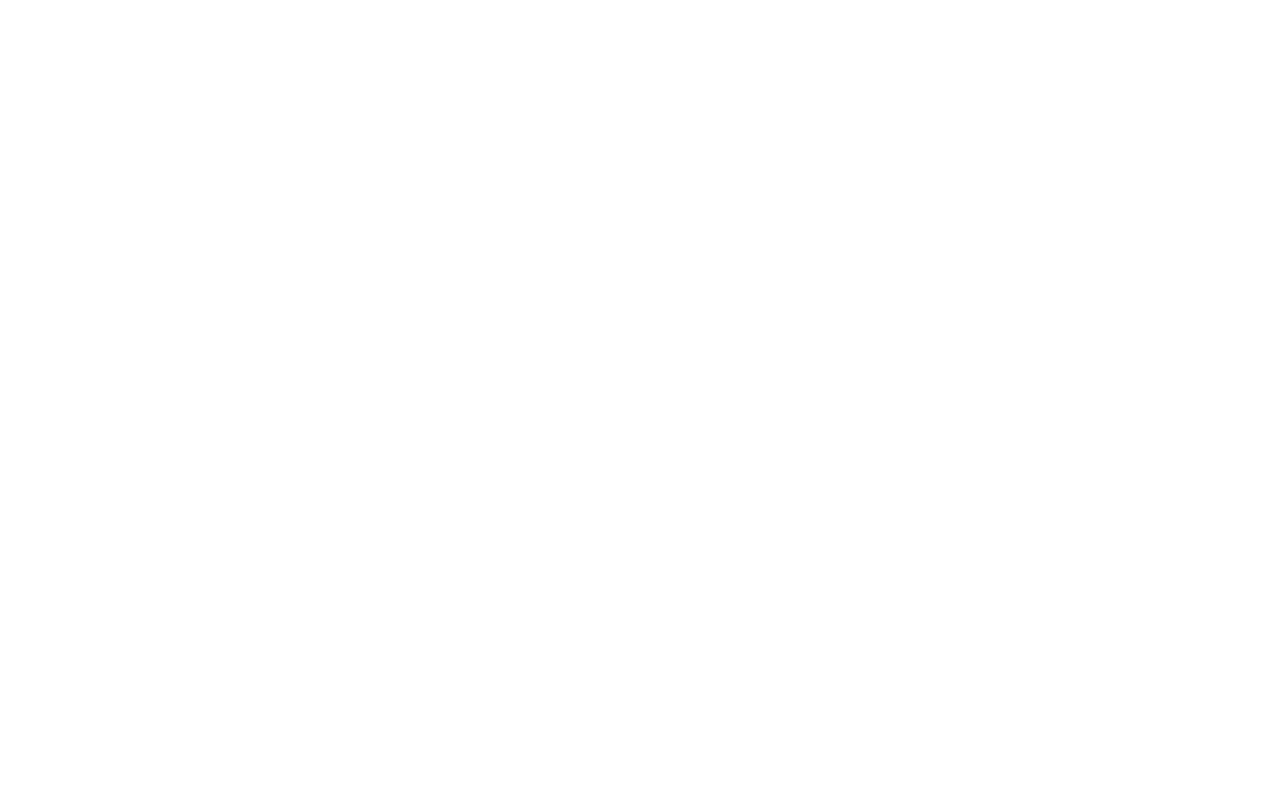
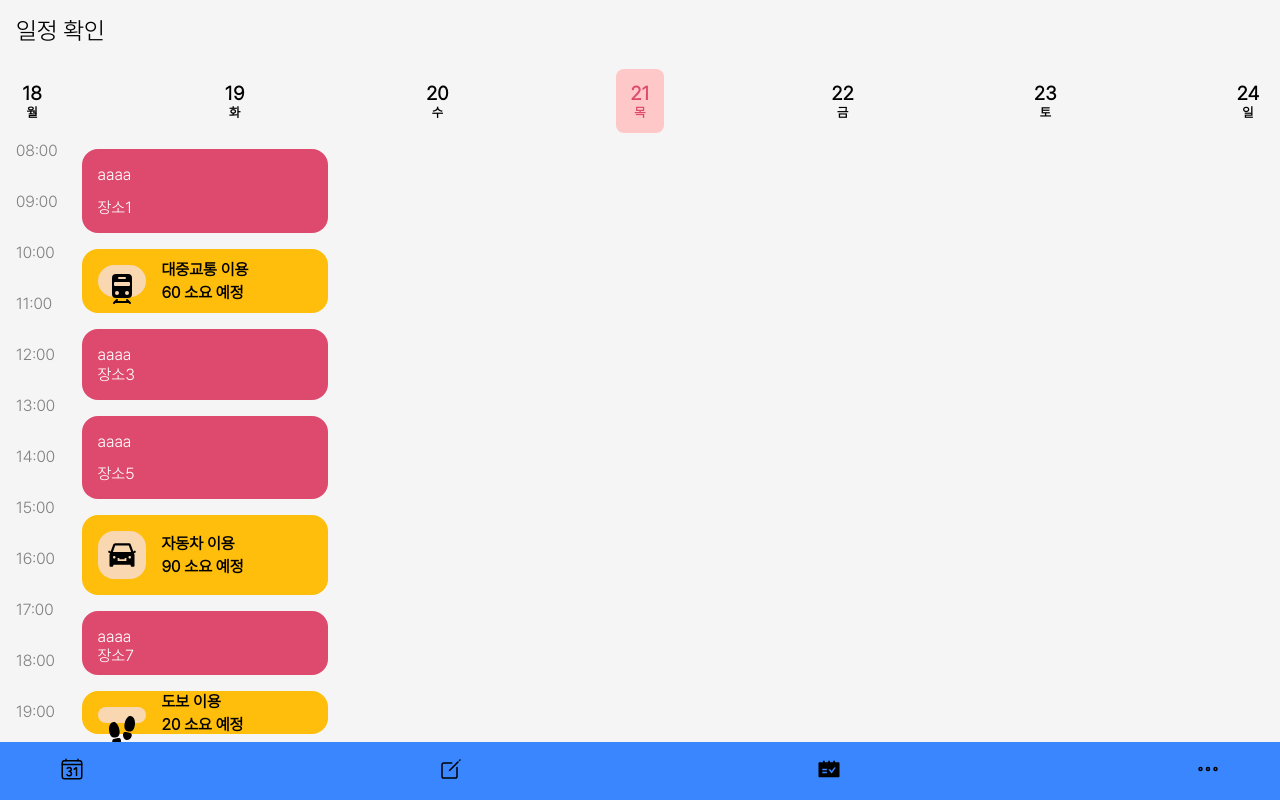
Before and after one commit to smart-calander-assistant/FE, a React (Create React App) app: page /schedule in a window 1280 px wide. Before the commit this address had no page. Built offline with nearby package versions, Linux system fonts and the light colour scheme.

Commit message:
feat: setting page

```diff
--- a/src/App.js
+++ b/src/App.js
@@ -9,38 +9,28 @@
 import Schedule from './pages/Schedule';
 
 function App() {
-    const [isLogined, setIsLogined] = useState(false);
+    const [isLogined, setIsLogined] = useState(true);
 
-    // 로그인이 안된경우 로그인페이지
-    if (!isLogined) {
     return (
         <RootContainer>
             <OutterContainer>
                 <InnerContainer>
+                    {!isLogined ? (
                         <Routes>
                             <Route path='/' element={<Login />} />
                         </Routes>
+                    ) : (
+                        <Routes>
+                            <Route path='/calendar' element={<Calendar />} />
+                            <Route path='/todoplan' element={<Todoplan />} />
+                            <Route path='/schedule' element={<Schedule />} />
+                            <Route path='/setting' element={<Setting />} />
+                        </Routes>
+                    )}
                 </InnerContainer>
             </OutterContainer>
         </RootContainer>
     );
-    }
-    else {
-        return (
-            <RootContainer>
-                <OutterContainer>
-                    <InnerContainer>
-                    <Routes>
-                      <Route path="/calendar" element={<Calendar />} />
-                      <Route path="/todoplan" element={<Todoplan />} />
-                      <Route path="/schedule" element={<Schedule />} />
-                      <Route path="/setting" element={<Setting />} />
-                    </Routes>
-                    </InnerContainer>
-                </OutterContainer>
-            </RootContainer>
-        );
-    }
 }
 
 export default App;
--- /dev/null
+++ b/src/component/ExplainContent.jsx
@@ -0,0 +1,31 @@
+import React from 'react'
+import styled from 'styled-components'
+
+const ExplainContent = ({title, content}) => {
+  return (
+    <RootContainer>
+        <TitleBox>{title}</TitleBox>
+        <ContentBox>{content}</ContentBox>
+    </RootContainer>
+  )
+}
+
+export default ExplainContent;
+
+
+const RootContainer = styled.div`
+    display: flex;
+    flex-direction: column;
+    padding: 1rem;
+    gap: 0.5rem;
+
+`
+
+const TitleBox = styled.div`
+    font-weight: 600;
+    font-size: larger;
+`
+
+const ContentBox = styled.div`
+
+`
--- a/src/component/Header.jsx
+++ b/src/component/Header.jsx
@@ -12,7 +12,6 @@
 
 const HeaderContainer = styled.div`
     font-size: x-large;
-    font-weight: 600;
 
     margin: 1rem;
 `
--- /dev/null
+++ b/src/component/RecordContent.jsx
@@ -0,0 +1,66 @@
+import React from 'react'
+import styled from 'styled-components';
+import { IoClipboardOutline, IoFootball } from 'react-icons/io5';
+
+const RecordContent = ( {title, content, type, percent, } ) => {
+    let iconContent;
+
+    if (type === 'goal') {
+      iconContent = (
+        <IconContainer>
+            <IoFootball size={'2rem'}/>
+        </IconContainer>
+      );
+    } else if (type === 'achievement') {
+      iconContent = (
+        <IconContainer>
+            <IoClipboardOutline size={'2rem'}/>
+        </IconContainer>
+      );
+    }
+
+  return (
+    <RootContainer>
+        <ScheduleContainer>
+            {iconContent}
+            <TitleBox>
+                <p>{title}</p>
+                <p>{content}</p>
+            </TitleBox>
+        </ScheduleContainer>
+    </RootContainer>
+  )
+}
+
+export default RecordContent;
+
+
+const RootContainer = styled.div`
+    display: flex;
+    margin: 0.5rem;
+    padding: 1rem;
+    background-color: #de496e;
+    border-radius: 1rem;
+`
+
+const ScheduleContainer = styled.div`
+    display: flex;
+    justify-content: center;
+`
+
+const IconContainer = styled.div`
+    display: flex;
+    padding: 0.5rem;
+    margin: 0 0.5rem 0 0;
+    background-color: #F9B0D7;
+    border-radius: 1rem;
+`
+
+const TitleBox = styled.p`
+    display: flex;
+    flex-direction: column;
+    padding: 0 1rem;
+    justify-content: space-between;
+    gap: 0.25rem;
+    color: white;
+`
--- a/src/component/ScheduleContent.jsx
+++ b/src/component/ScheduleContent.jsx
@@ -1,55 +1,53 @@
-import React from 'react'
+import React from 'react';
 import styled from 'styled-components';
 
-const ScheduleContent = ( {start_time, end_time, title, place, } ) => {
-  return (
-    <RootContainer>
-        <TimeContainer>
-            <p>{start_time}</p>
-            <p style={{display: 'flex', justifyContent: 'center'}}>~</p>
-            <p>{end_time}</p>
-        </TimeContainer>
-        <BorderLineContainer />
-        <ScheduleContainer>
-            <TitleBox>{title}</TitleBox>
-            <p>{place}</p>
-        </ScheduleContainer>
-    </RootContainer>
+const ScheduleContent = ({ title, place, start_time, end_time }) => {
+    const startTime = start_time.split(':').map(Number);
+    const endTime = end_time.split(':').map(Number);
 
-  )
-}
+    let time;
+    if (
+        endTime[0] < startTime[0] ||
+        (endTime[0] === startTime[0] && endTime[1] < startTime[1])
+    ) {
+        time =
+            (24 - startTime[0] + endTime[0]) * 60 - startTime[1] + endTime[1];
+    } else {
+        time =
+            (endTime[0] - startTime[0]) * 60 + (endTime[1] - startTime[1]);
+    }
+    return (
+        <RootContainer height={time}>
+            <ScheduleContainer>
+                <TitleBox>
+                    <p>{title}</p>
+                    <p>{place}</p>
+                </TitleBox>
+            </ScheduleContainer>
+        </RootContainer>
+    );
+};
 
 export default ScheduleContent;
 
 
 const RootContainer = styled.div`
     display: flex;
-    margin: 1rem;
+    margin: 0.5rem;
     padding: 1rem;
-    background-color: #bee9e8;
+    background-color: #de496e;
     border-radius: 1rem;
-`
-
-const TimeContainer = styled.div`
-    display: flex;
-    flex-direction: column;
-
-    font-size: large;
-    font-weight: 500;
-`
-const BorderLineContainer = styled.div`
-    width: 0.1rem;
-    margin: 0 1rem;
-    background-color: #1b4965;
-`
+    width: 100%;
+    height: ${(props) => props.height / 30}rem;
+`;
 
 const ScheduleContainer = styled.div`
     display: flex;
-    flex-direction: column;
-    justify-content: space-between;
-`
+`;
 
 const TitleBox = styled.p`
-    font-size: larger;
-    font-weight: 500;
-`
+    display: flex;
+    flex-direction: column;
+    color: white;
+    justify-content: space-between;
+`;
--- /dev/null
+++ b/src/component/TransfortationContent.jsx
@@ -0,0 +1,77 @@
+import React from 'react'
+import styled from 'styled-components';
+import { IoSubway, IoFootsteps } from 'react-icons/io5';
+import { AiFillCar } from 'react-icons/ai';
+
+const TransfortationContent = ( {time, type} ) => {
+    let iconContent;
+    let title;
+
+    if (type === 'transfortation') {
+      iconContent = (
+        <IconContainer>
+            <IoSubway size={'2rem'}/>
+        </IconContainer>
+      );
+      title = '대중교통';
+    } else if (type === 'car') {
+      iconContent = (
+        <IconContainer>
+            <AiFillCar size={'2rem'}/>
+        </IconContainer>
+      );
+      title = '자동차';
+    } else if (type === 'onfoot') {
+      iconContent = (
+        <IconContainer>
+            <IoFootsteps size={'2rem'}/>
+        </IconContainer>
+      );
+      title = '도보';
+    }
+  return (
+    <RootContainer height={time}>
+        <ScheduleContainer>
+            {iconContent}
+            <TitleBox>
+                <p>{title} 이용</p>
+                <p>{time} 소요 예정</p>
+            </TitleBox>
+        </ScheduleContainer>
+    </RootContainer>
+  )
+}
+
+export default TransfortationContent;
+
+
+const RootContainer = styled.div`
+    display: flex;
+    margin: 0.5rem;
+    padding: 1rem;
+    background-color: #FFBE0B;
+    border-radius: 1rem;
+    width: 100%;
+    height: ${(props) => props.height / 30}rem;
+`
+
+const ScheduleContainer = styled.div`
+    display: flex;
+    justify-content: space-between;
+`
+
+const IconContainer = styled.div`
+    display: flex;
+    padding: 0.5rem;
+    background-color: #F9D7B0;
+    border-radius: 1rem;
+`
+
+const TitleBox = styled.p`
+    display: flex;
+    flex-direction: column;
+    font-weight: 600;
+    padding: 0 1rem;
+    justify-content: center;
+    gap: 0.25rem;
+`
--- a/src/pages/Schedule.js
+++ b/src/pages/Schedule.js
@@ -5,6 +5,7 @@
 import ScheduleContent from '../component/ScheduleContent';
 import { IoDesktop, IoDesktopOutline } from 'react-icons/io5';
 import DayCard from '../component/DayCard';
+import TransfortationContent from '../component/TransfortationContent';
 
 export default function Schedule() {
     const dayList = [
@@ -17,23 +18,108 @@
         { day: '일', date: 24 },
     ];
 
+    const scheduleList = [
+        {
+            title: 'aaaa',
+            place: '장소1',
+            start_time: '08:00',
+            end_time: '10:00',
+            type: 'schedule',
+        },
+        {
+            time: 60,
+            start_time: '10:00',
+            end_time: '11:00',
+            type: 'transfortation',
+        },
+        {
+            title: 'aaaa',
+            place: '장소3',
+            start_time: '11:30',
+            end_time: '13:00',
+            type: 'schedule',
+        },
+        {
+            title: 'aaaa',
+            place: '장소5',
+            start_time: '16:00',
+            end_time: '18:00',
+            type: 'schedule',
+        },
+        { time: 90, start_time: '18:00', end_time: '19:30', type: 'car' },
+        {
+            title: 'aaaa',
+            place: '장소7',
+            start_time: '21:00',
+            end_time: '22:00',
+            type: 'schedule',
+        },
+        { time: 20, start_time: '22:00', end_time: '22:20', type: 'onfoot' },
+    ];
+
+    const startTime = '08:00';
+    const endTime = '22:00';
+
+    const timeSlotList = generateTimeSlots(startTime, endTime, 60); // 1시간 간격으로 생성
+
     return (
         <RootContainer>
             <Header label={'일정 확인'} />
+            <DayContainer>
+                {dayList.map((item, index) => (
+                    <DayCard day={item.day} date={item.date} index={index} />
+                ))}
+            </DayContainer>
             <ContentWrapper>
-                <DayContainer>
-                    {dayList.map((item, index) => (
-                        <DayCard
-                            day={item.day}
-                            date={item.date}
-                            index={index}
+                <TimeContainer>
+                    {timeSlotList.map((timeSlot, index) => (
+                        <TimeSlot key={index}>{timeSlot}</TimeSlot>
+                    ))}
+                </TimeContainer>
+                <ScheduleContainer>
+                {scheduleList.map((item) =>
+                    item.type === 'schedule' ? (
+                        <ScheduleContent
+                            title={item.title}
+                            place={item.place}
+                            start_time={item.start_time}
+                            end_time={item.end_time}
                         />
-                    ))}
-                </DayContainer>
+                    ) : (
+                        <TransfortationContent
+                            time={item.time}
+                            type={item.type}
+                        />
+                    )
+                )}
+                </ScheduleContainer>
             </ContentWrapper>
             <Footer label={'schedule'} />
         </RootContainer>
     );
+}
+
+function generateTimeSlots(startTime, endTime, step) {
+    const timeSlots = [];
+    let currentTime = startTime;
+
+    while (currentTime <= endTime) {
+        timeSlots.push(currentTime);
+        currentTime = addMinutes(currentTime, step);
+    }
+
+    return timeSlots;
+}
+
+function addMinutes(time, minutes) {
+    const [hours, mins] = time.split(':').map(Number);
+    const totalMinutes = hours * 60 + mins + minutes;
+    const newHours = Math.floor(totalMinutes / 60);
+    const newMinutes = totalMinutes % 60;
+    return `${String(newHours).padStart(2, '0')}:${String(newMinutes).padStart(
+        2,
+        '0'
+    )}`;
 }
 
 const RootContainer = styled.div`
@@ -49,13 +135,8 @@
     padding: 0.5rem;
 `;
 
-const IconContainer = styled.div`
+const ContentWrapper = styled.div`
     display: flex;
-    align-items: center;
-`;
-
-const ContentWrapper = styled.div`
-    flex: 1;
     overflow-y: hidden;
     scroll-behavior: smooth;
 
@@ -71,6 +152,22 @@
         border-radius: 1rem;
     } */
     &::-webkit-scrollbar-track {
-        background-color: white;
+        background-color: #f5f5f5;
     }
 `;
+
+const ScheduleContainer = styled.div`
+    display: flex;
+    flex-direction: column;
+`;
+
+const TimeContainer = styled.div`
+    display: flex;
+    flex-direction: column;
+    padding: 0 1rem;
+    gap: 2rem;
+`;
+
+const TimeSlot = styled.div`
+    color: gray;
+`;
--- a/src/pages/Setting.js
+++ b/src/pages/Setting.js
@@ -2,21 +2,31 @@
 import Footer from '../component/Footer'
 import styled from 'styled-components'
 import Header from '../component/Header'
+import ExplainContent from '../component/ExplainContent'
+import RecordContent from '../component/RecordContent'
 
 export default function Setting() {
+    const [day, successDay] = [12, 8];
+    const successDayRate = ((successDay / day) * 100).toFixed(1);
+    const [todo, successTodo] = [28, 21];
+    const successTodoRate = ((successTodo / todo) * 100).toFixed(1);
+    const recommended = 7;
+
   return (
     <RootContainer>
         <Header label={'설정'}/>
         <ContentWrapper>
+            <ExplainContent title={"일정 기록 현황"} content={"얼마나 갓생을 살고 있는지 확인해보세요!!"}/>
             <RecordContainer>
-                <ContentBox>기록페이지</ContentBox>
-                <RecordBox>일정 수행 : 8 / 10</RecordBox>
-                <RecordBox>성공적인 하루 : 4 / 10</RecordBox>
+                <RecordContent title={"성공적인 하루"} content={`${day}일동안 ${successDay}일의 일정을 마무리했어요`} type={"goal"} percent={`달성률 ${successDayRate}%`}/>
+                <RecordContent title={"바쁘다 바빠"} content={`${todo}개의 해야할 일 중 ${successTodo}개를 끝냈어요`} type={"goal"} percent={`달성률 ${successTodoRate}%`}/>
+                <RecordContent title={"정교한 일정 설정"} content={`Ai가 추천한 일정을 ${recommended}번을 선택했어요`} type={"achievement"}/>
             </RecordContainer>
-            <ContentBox>내 정보수정</ContentBox>
-            <ContentBox>로그아웃</ContentBox>
-            <ContentBox>1:1 문의</ContentBox>
-            <ContentBox>회원탈퇴</ContentBox>
+            <ExplainContent title={"일정 기록 초기화"} content={"일정 기록 현황을 전부 초기화할 수 있습니다!!"}/>
+            <ExplainContent title={"내 정보수정"} content={"개인정보를 바꿀 수 있습니다"}/>
+            <ExplainContent title={"1:1 문의"} content={"불편한 점 및 문의사항을 남겨주세요"}/>
+            <ExplainContent title={"로그아웃"} content={"혹시 개인핸드폰 및 PC가 아니라면 로그아웃을 해주세요"}/>
+            <ExplainContent title={"회원 탈퇴"} content={"계정을 삭제합니다"}/>
         </ContentWrapper>
         <Footer label={'setting'} />
     </RootContainer>
@@ -32,21 +42,11 @@
 `;
 
 const RecordContainer = styled.div`
-    display: grid;
-    margin: 1rem 0;
-    background-color: #62B6CB;
-`
-const RecordBox = styled.div`
-    margin: 0.5rem 1rem;
-    padding: 1rem 0;
-    background-color: #BEE9E8;
-    border-radius: 0.5rem;
+    display: flex;
+    flex-direction: column;
+    margin: 0 0.25rem;
 `
 
-const ContentBox = styled.div`
-    margin: 1rem;
-
-`
 const ContentWrapper = styled.div`
     flex: 1;
     overflow-y: hidden;
@@ -64,6 +64,6 @@
         border-radius: 1rem;
     } */
     &::-webkit-scrollbar-track {
-        background-color: white;
+        background-color: #f5f5f5;
     }
 `;
--- a/src/pages/Todoplan.js
+++ b/src/pages/Todoplan.js
@@ -116,7 +116,6 @@
     return (
         <RootContainer>
             <Header label={'해야할 일'} />
-            <ContentWrapper>
             <TodoPlanContainer>
                 <TypeBox
                     onClick={() => handleShowTodoList()}
@@ -131,6 +130,7 @@
                     Planned List
                 </TypeBox>
             </TodoPlanContainer>
+            <ContentWrapper active={showTodoList}>
                 {showTodoList
                     ? todoItems.map((item) => (
                           <TodoCard
@@ -174,10 +174,12 @@
     &::-webkit-scrollbar {
         width: 5px;
     }
-    /* &::-webkit-scrollbar-thumb {
-        background-color: gray;
+
+    &::-webkit-scrollbar-thumb {
+        background-color: ${(props) => (props.active ? '#de496e' : '#0acf83')};
         border-radius: 1rem;
-    } */
+    }
+
     &::-webkit-scrollbar-track {
         background-color: #f5f5f5;
     }
@@ -194,6 +196,7 @@
     align-items: center;
     justify-content: center;
     background-color: #3a86ff;
-    opacity: ${(props) => (props.active ? '0.5' : '1')};
+    opacity: ${(props) => (props.active ? '0.7' : '1')};
+    color: ${(props) => (props.active ? 'white' : 'black')};
     padding: 1rem;
 `;
```
Also changed, not shown: src/pages/Login.js (+8 -5 lines). Lines whose indentation alone changed are shown as unchanged.
